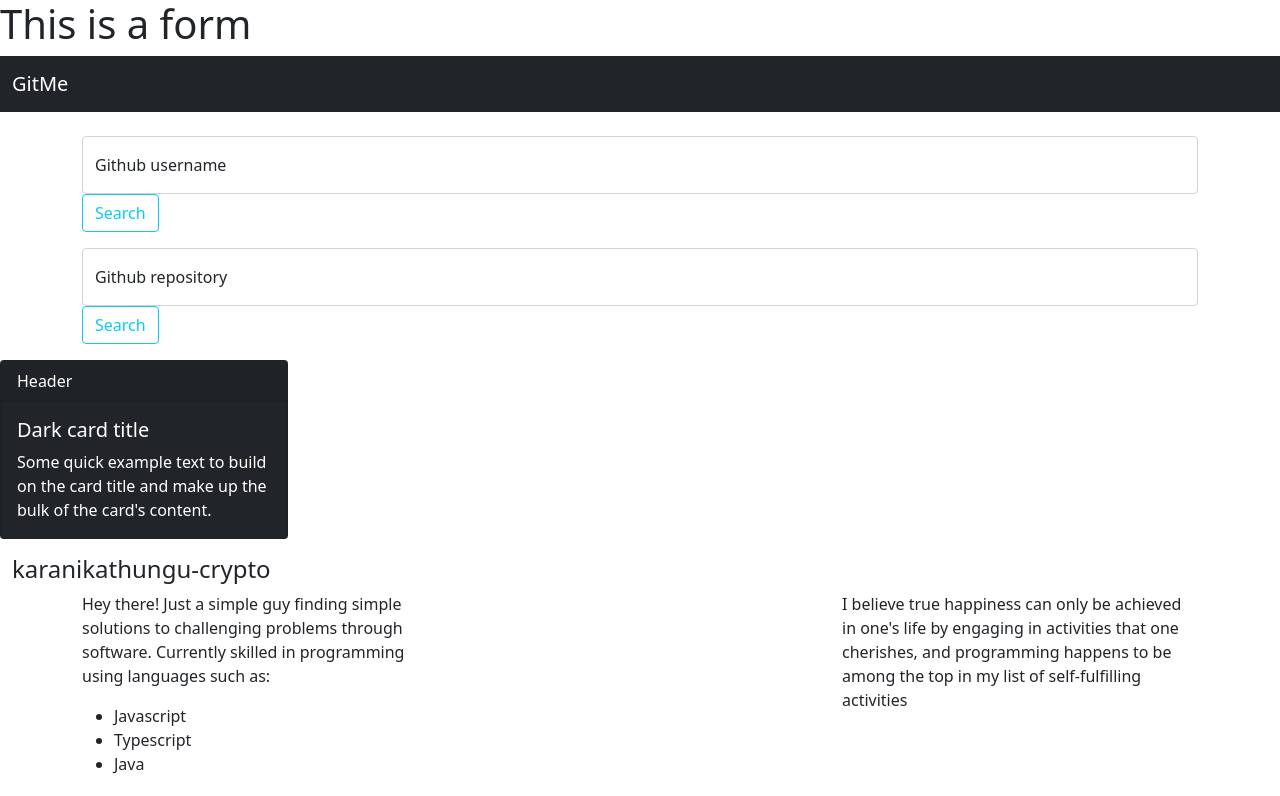
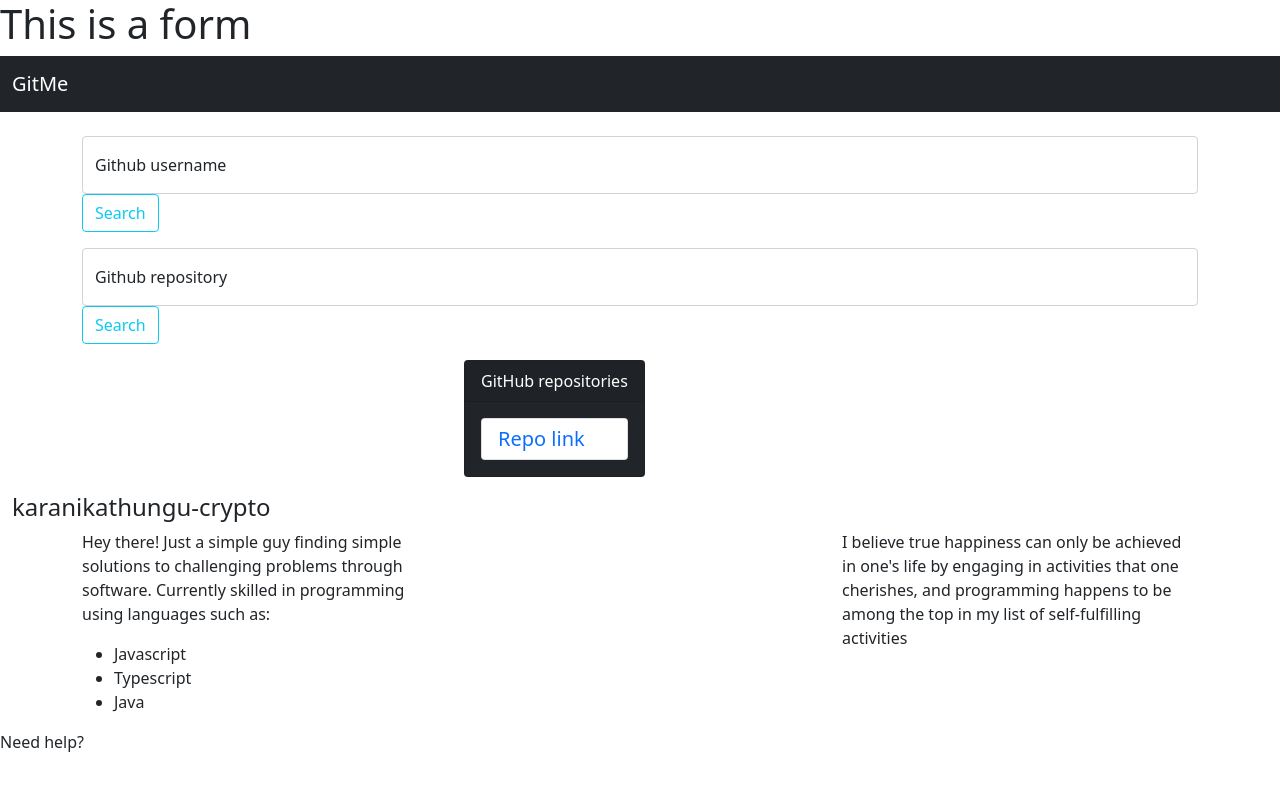
Before and after one commit to karanikathungu-crypto/GitMe-app, an Angular app in the folder GitMe-app/GitMe/: page / in a window 1280 px wide. Shown: the top 796 px of the page. Built offline with nearby package versions, Linux system fonts and the light colour scheme.

Commit message:
Add the repo styling in external css

```diff
--- a/GitMe-app/GitMe/src/app/repository/repository.component.css
+++ b/GitMe-app/GitMe/src/app/repository/repository.component.css
@@ -0,0 +1,10 @@
+.repo{
+  text-align: right;
+  float: left;
+  font-size: 20px;
+}
+
+#repos{
+  display: flex;
+  width: 400px;
+}
--- a/GitMe-app/GitMe/src/app/repository/repository.component.html
+++ b/GitMe-app/GitMe/src/app/repository/repository.component.html
@@ -1,7 +1,14 @@
-<div class="card text-white bg-dark mb-3" style="max-width: 18rem;">
-  <div class="card-header">Header</div>
-  <div class="card-body">
-    <h5 class="card-title">Dark card title</h5>
-    <p class="card-text">Some quick example text to build on the card title and make up the bulk of the card's content.</p>
+ <div class = "container-fluid" id="repos">
+  <div class="card text-white bg-dark mb-3" style="max-width: 18rem;">
+    <div class="card-header">GitHub repositories</div>
+    <div class="card-body">
+      <ul class = "list-group">
+        <li class = "list-group-item">
+          <h3>
+            <a href = "/" class = "text-primary" target="_blank"><span class = "repo">Repo link</span></a>
+          </h3>
+        </li>
+      </ul>
+    </div>
   </div>
 </div>
```
